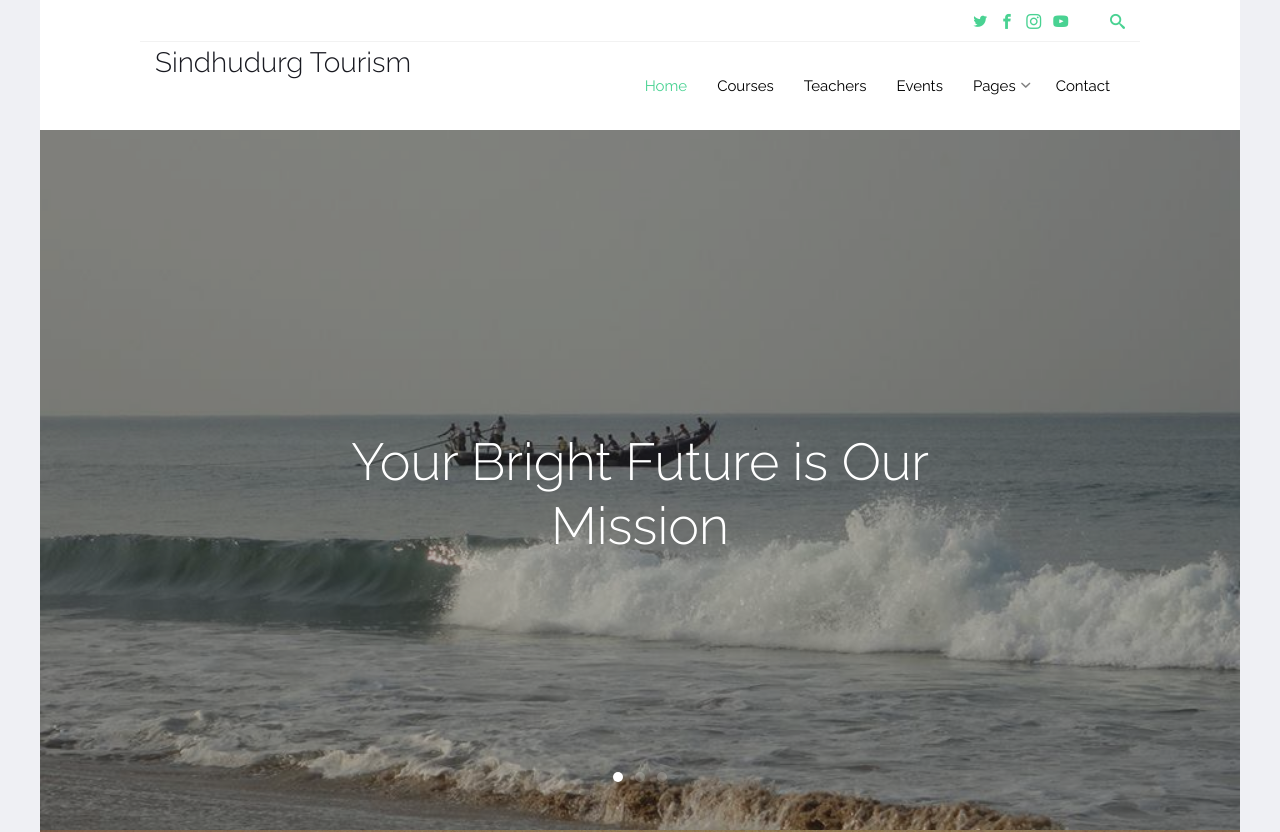
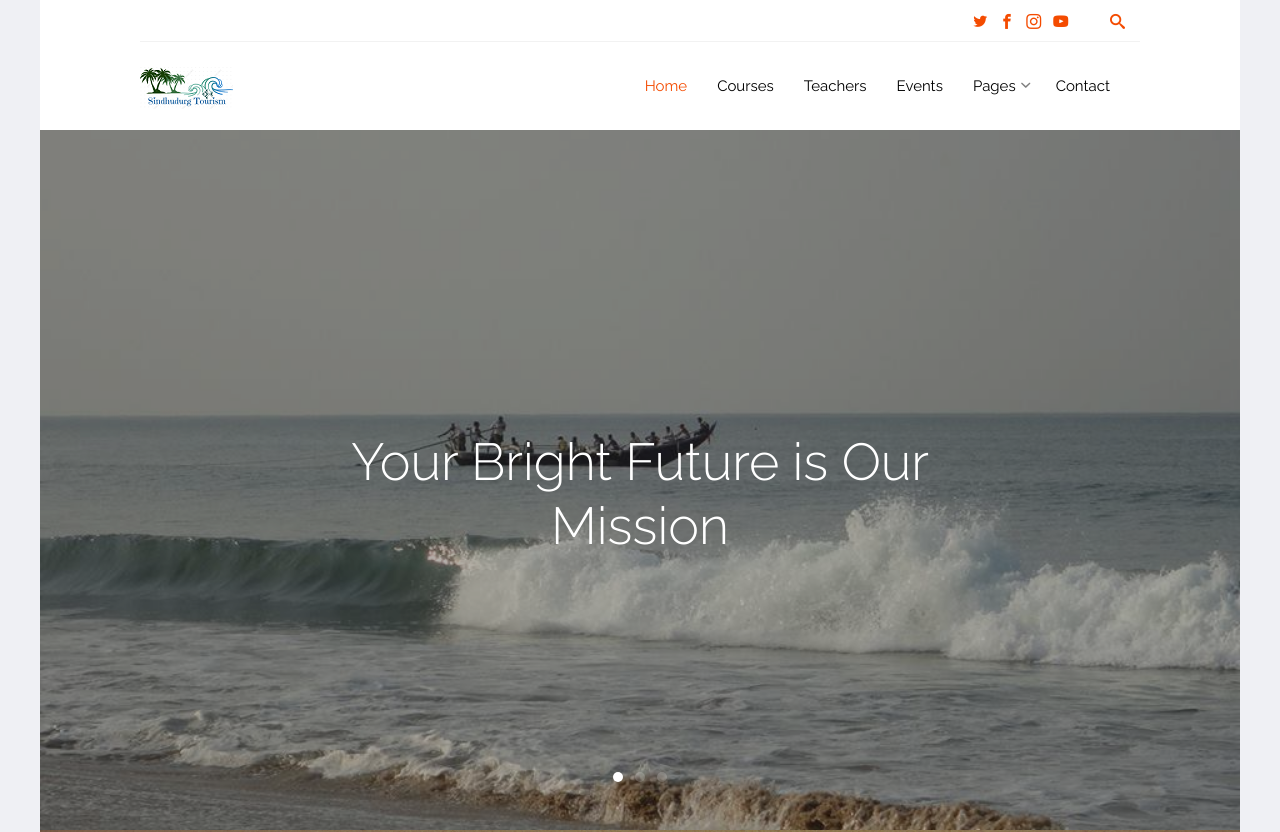
Before and after one commit to gsp689/StartUp, a website: page SindhudurgTourism/WebContent/index.html in a window 1280 px wide. Shown: the top 832 px of the page. Drawn offline with nearby package versions, Linux system fonts and the light colour scheme; files whose address does not match are found by name.

Commit message:
css changes

```diff
--- a/SindhudurgTourism/WebContent/gulpfile.js
+++ b/SindhudurgTourism/WebContent/gulpfile.js
@@ -55,7 +55,7 @@ gulp.task('minify-main', function() {
 
 /* Sass task */
 gulp.task('sass', function () {
-    gulp.src('scss/style.scss')
+    gulp.src('scss/*.scss')
     .pipe(plumber())
     .pipe(sass({
       errLogToConsole: true,
--- a/SindhudurgTourism/WebContent/index.html
+++ b/SindhudurgTourism/WebContent/index.html
@@ -57,7 +57,7 @@
           </div>
         </div>
       </div>
-      <nav class="navbar navbar-default probootstrap-navbar">
+      <nav class="navbar navbar-default probootstrap-navbar" style="background-size:contain!important">
         <div class="container">
           <div class="navbar-header">
             <div class="btn-more js-btn-more visible-xs">
@@ -69,8 +69,8 @@
               <span class="icon-bar"></span>
               <span class="icon-bar"></span>
             </button>
-            <!-- <a class="navbar-brand" href="index.html" title="ProBootstrap:Enlight">Sindhudurg Tourism</a> -->
-            <a class="navbar-brand1" href="index.html" title="ProBootstrap:Enlight"><h3>Sindhudurg Tourism</h3></a>
+            <a class="navbar-brand" href="index.html" title="ProBootstrap:Enlight">Sindhudurg Tourism</a>
+            <!-- <a class="navbar-brand1" href="index.html" title="ProBootstrap:Enlight"><h3>Sindhudurg Tourism</h3></a> -->
           </div>
 
           <div id="navbar-collapse" class="navbar-collapse collapse">
@@ -161,7 +161,8 @@
               <div class="probootstrap-flex-block">
                 <div class="probootstrap-text probootstrap-animate">
                   <h3>About Sindhudurg</h3>
-                  <p>Lorem ipsum dolor sit amet consectetur adipisicing elit. Quis explicabo veniam labore ratione illo vero voluptate a deserunt incidunt odio aliquam commodi blanditiis voluptas error non rerum temporibus optio accusantium!</p>
+                  <p>Sindhudurg (Marathi सिंधुदुर्ग) is a fortress which occupies an islet in the Arabian Sea, just off the coast of Maharashtra in western India. The fortress lies on the shore of Malwan town of Sindhudurg District in the Konkan region of Maharashtra, south of Mumbai. It is a protected monument.
+History</p>
                   <p><a href="#" class="btn btn-primary">Learn More</a></p>
                 </div>
                 <div class="probootstrap-image probootstrap-animate" style="background-image: url(img/slider_3.jpg)">
--- a/SindhudurgTourism/WebContent/scss/_custom-settings.scss
+++ b/SindhudurgTourism/WebContent/scss/_custom-settings.scss
@@ -37,11 +37,11 @@
 // Variables
 $font-primary: 'Raleway', Arial, sans-serif;
 $font-secondary: 'Open Sans', Arial, sans-serif;
-$brand-primary: #6a41ed;
-$brand-secondary: #49D292;
+$brand-primary: #af3c00;
+$brand-secondary: #f16b09;
 $brand-black: #000000;
 $brand-white: #ffffff;
-$brand-dropdown: #49D292;
+$brand-dropdown: #e65709;
 
 $screen-lg: 1200px;
 $screen-md: 992px;
--- a/SindhudurgTourism/WebContent/scss/style.scss
+++ b/SindhudurgTourism/WebContent/scss/style.scss
@@ -48,7 +48,7 @@ a {
 	transition: .3s all;
 	color: $brand-primary;
 	&:hover, &:focus, &:active {
-		color: darken($brand-primary, 5%);
+		color: darken($brand-primary, -5%);
 		text-decoration: none;
 	}
 }
@@ -389,7 +389,7 @@ a {
 		padding-bottom: 0!important;
 		font-size: 30px;
 		text-transform: uppercase;
-		background: url(../img/logo.png) no-repeat left 100%;
+		background: url(../images/logo.png) no-repeat left 100%;
 		top: 24px;
 		position: relative;
 		width: 160px;
```
Also changed, not shown: SindhudurgTourism/WebContent/css/style.css, SindhudurgTourism/WebContent/css/style.min.css, SindhudurgTourism/WebContent/images/logo.png (added), 1 other file.
